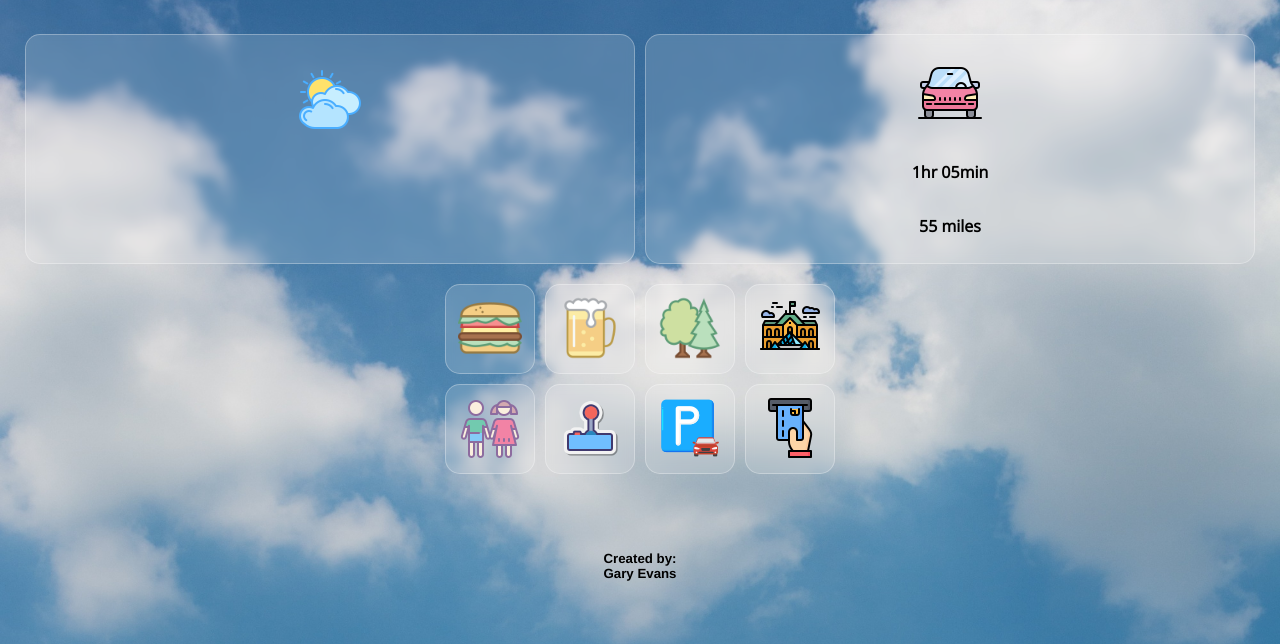
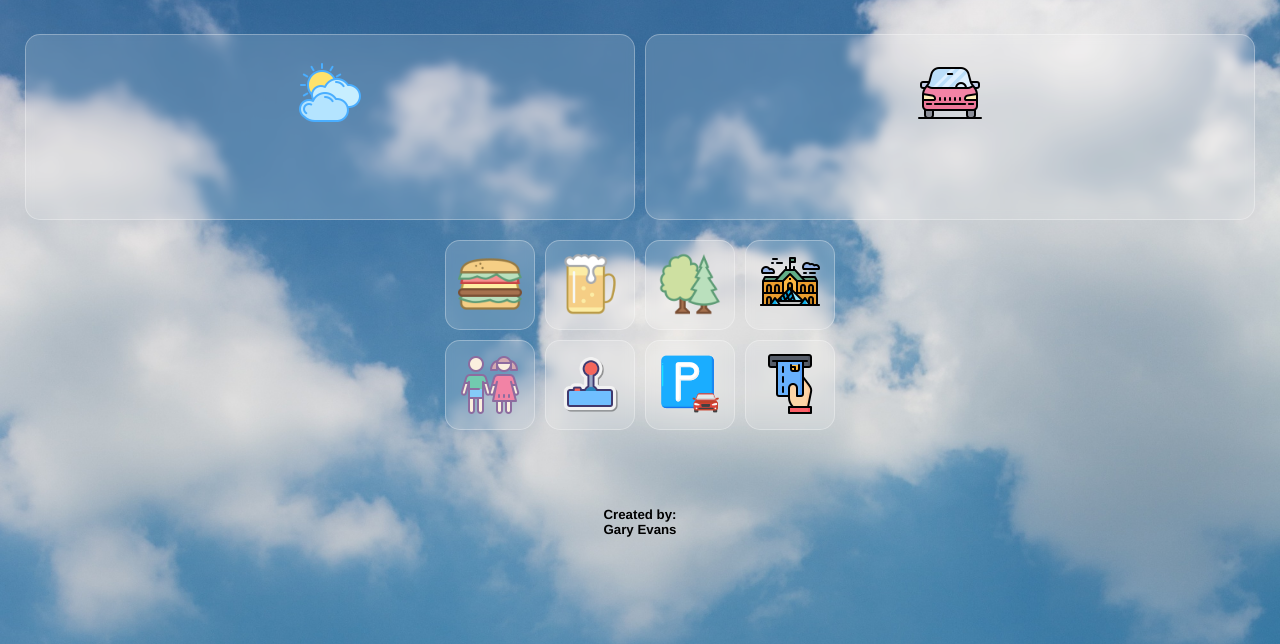
Before and after one commit to Garyismatic/outNabout, a plain HTML site: page frontend/main.html in a window 1280 px wide. Both pictures are taken after a click on the button 640 px from the left and 411 px from the top of the page. Shown: the part 186-830 px from the top of the page. Drawn offline with nearby package versions, Linux system fonts and the light colour scheme.

Commit message:
added a default to county so not to show undefined, renamed icon from playground to park, removed placeholder text for travel time and miles on main html page

```diff
--- a/frontend/main.html
+++ b/frontend/main.html
@@ -47,10 +47,10 @@
           /></span>
         </p>
         <p>
-          <span id="travel-time" class="sans">1hr 05min</span>
+          <span id="travel-time" class="sans"></span>
         </p>
         <p>
-          <span id="distance" class="sans">55 miles</span>
+          <span id="distance" class="sans"></span>
         </p>
       </section>
       <section id="tags">
--- a/frontend/script.js
+++ b/frontend/script.js
@@ -129,7 +129,7 @@ const handleSearch = () => {
 
           const result = coordinates.results[0];
 
-          const county = result.admin2;
+          const county = result.admin2 || "";
           const city = result.name;
 
           const { latitude, longitude } = coordinates.results[0];
@@ -240,6 +240,8 @@ const handleSearch = () => {
           services = parsedPlaces.elements.filter((element) => {
             return element.tags.amenity === "atm";
           });
+
+          console.log(outdoorSpaces, '<-------- outdoor')
 
           const routingFeatures = parsedRoute.features[0].properties;
 
```
Also changed, not shown: frontend/CSS/icons/park.png (renamed from frontend/CSS/icons/playground.png).
